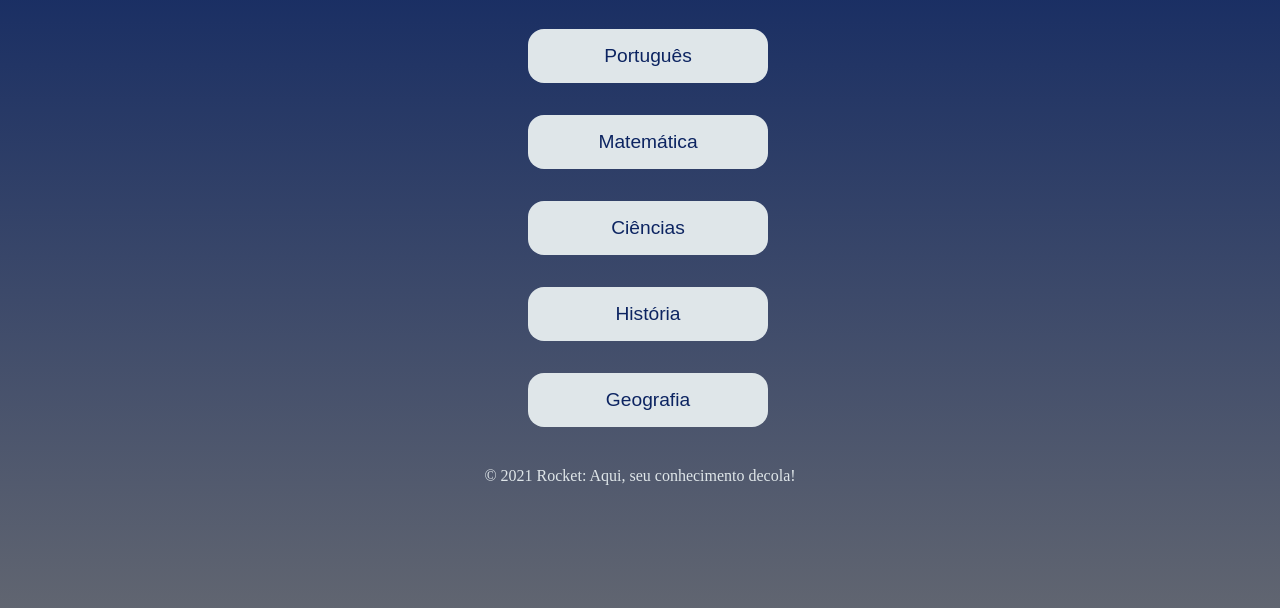
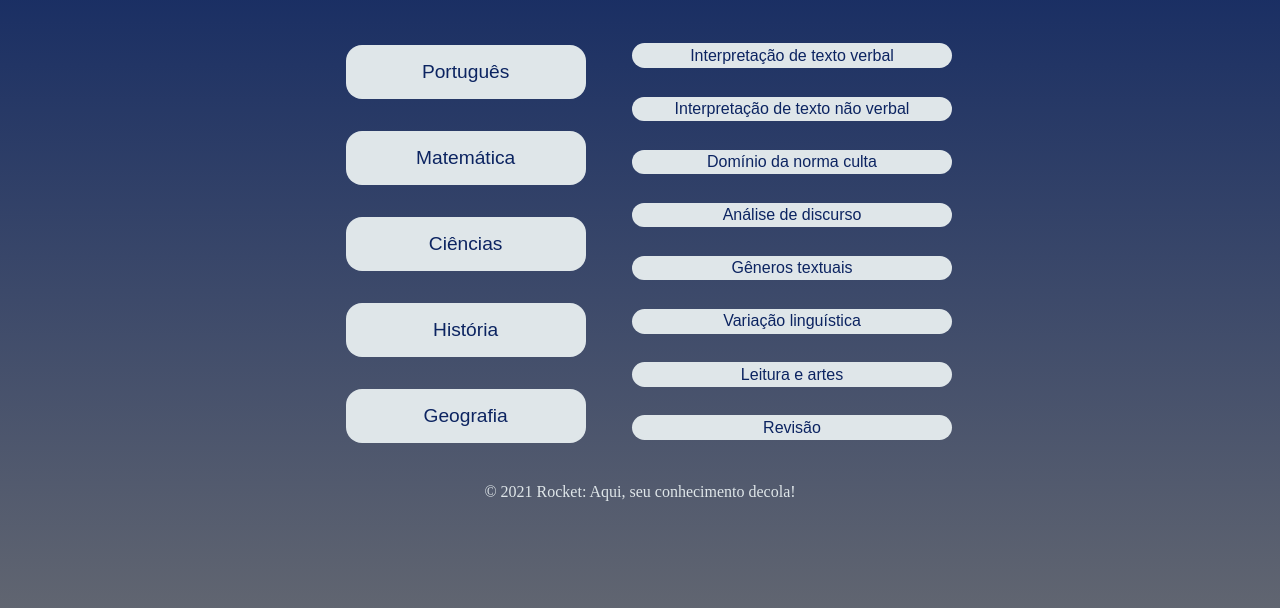
Before and after one commit to AlexandreSalerno/fundamentos-web, a plain HTML site: page index.html in a window 1280 px wide. Both pictures are taken after a click on the button "Português". Shown: the part 126-734 px from the top of the page. Drawn offline with Linux system fonts and the light colour scheme.

Commit message:
Implementações iniciais de ações

```diff
--- a/assets/css/style.css
+++ b/assets/css/style.css
@@ -99,8 +99,8 @@ p {
 }
 
 /* Estilos da página index.html */
-#themes li {
-    text-align: center;
+.hidden {
+    display: none;
 }
 
 .button {
@@ -113,6 +113,20 @@ p {
     border-radius: 1rem;
     text-align: center;
     font-size: 1.2rem;
+    cursor: pointer;
+}
+
+.sub-button {
+    background-color: #dfe6e9;
+    border: none;
+    color: #0c2461;
+    padding: 0.2rem;
+    margin: 0.9rem;
+    width: 20rem;
+    border-radius: 1rem;
+    text-align: center;
+    font-size: 1rem;
+    cursor: pointer;
 }
 
 /* Estilos da página sobre.html */
--- /dev/null
+++ b/assets/js/script.js
@@ -0,0 +1,10 @@
+function exibeSubtitulos(id) {
+    if(!document.querySelector("#sub-theme-por").classList.contains("hidden")) {
+        document.querySelector("#sub-theme-por").classList.toggle("hidden");
+    }
+    if(!document.querySelector("#sub-theme-mat").classList.contains("hidden")) {
+        document.querySelector("#sub-theme-mat").classList.toggle("hidden");
+    }
+
+    document.querySelector(id).classList.toggle("hidden");
+}
--- a/index.html
+++ b/index.html
@@ -22,18 +22,46 @@
         <h2>Esta área é destinada ao conhecimento. Por favor, sinta-se livre para navegar entre as seções!</h2>
     </header>
 
-    <section>
-        <ul id="themes">
-            <li><button class="button">Português</button></li>
-            <li><button class="button">Matemática</button></li>
-            <li><button class="button">Ciências</button></li>
-            <li><button class="button">História</button></li>
-            <li><button class="button">Geografia</button></li>
-        </ul>
+    <section class="container">
+        <div>
+            <ul>
+                <li><button class="button" onclick="exibeSubtitulos('#sub-theme-por')">Português</button></li>
+                <li><button class="button" onclick="exibeSubtitulos('#sub-theme-mat')">Matemática</button></li>
+                <li><button class="button">Ciências</button></li>
+                <li><button class="button">História</button></li>
+                <li><button class="button">Geografia</button></li>
+            </ul>
+        </div>
+        <div id="sub-theme-por" class="hidden">
+            <ul>
+                <li><button class="sub-button">Interpretação de texto verbal</button></li>
+                <li><button class="sub-button">Interpretação de texto não verbal</button></li>
+                <li><button class="sub-button">Domínio da norma culta</button></li>
+                <li><button class="sub-button">Análise de discurso</button></li>
+                <li><button class="sub-button">Gêneros textuais</button></li>
+                <li><button class="sub-button">Variação linguística</button></li>
+                <li><button class="sub-button">Leitura e artes</button></li>
+                <li><button class="sub-button">Revisão</button></li>
+            </ul>
+        </div>
+        <div id="sub-theme-mat" class="hidden">
+            <ul>
+                <li><button class="sub-button">Geometria plana</button></li>
+                <li><button class="sub-button">Geometria espacial</button></li>
+                <li><button class="sub-button">Razão e proporção (regra de três)</button></li>
+                <li><button class="sub-button">Estatística</button></li>
+                <li><button class="sub-button">Porcentagem</button></li>
+                <li><button class="sub-button">Função de 1º grau</button></li>
+                <li><button class="sub-button">Função de 2º grau</button></li>
+                <li><button class="sub-button">Função de 3º grau</button></li>
+            </ul>
+        </div>
     </section>
 
     <footer>
         <p>© 2021 Rocket: Aqui, seu conhecimento decola!</p>
     </footer>
+
+    <script src="./assets/js/script.js"></script>
 </body>
 </html>
```
